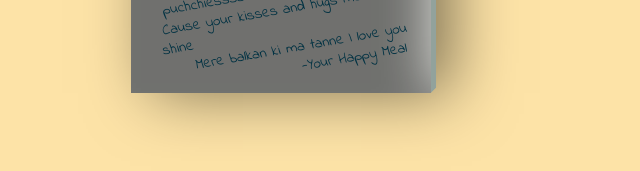
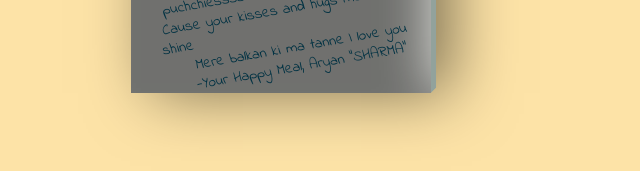
Before and after one commit to beastyy-codes/Morning-present-for-her, a plain HTML site: page index.html in a window 1280 px wide. Shown: the part 507-678 px from the top of the page, 359-999 px from the left. Drawn offline with Linux system fonts and the light colour scheme; a script that the page names is missing.

Commit message:
Update index.html

```diff
--- a/index.html
+++ b/index.html
@@ -27,7 +27,7 @@
 			<p>Cause your kisses and hugs makes me</p>
             <p>shine</p>
 			<p class="text-right">Mere balkan ki ma tanne I love you</p>
-			<p class="text-right">-Your Happy Meal</p>
+			<p class="text-right">-Your Happy Meal, Aryan "SHARMA"</p>
 		</div>
 	</div>
 <!-- partial -->
```
